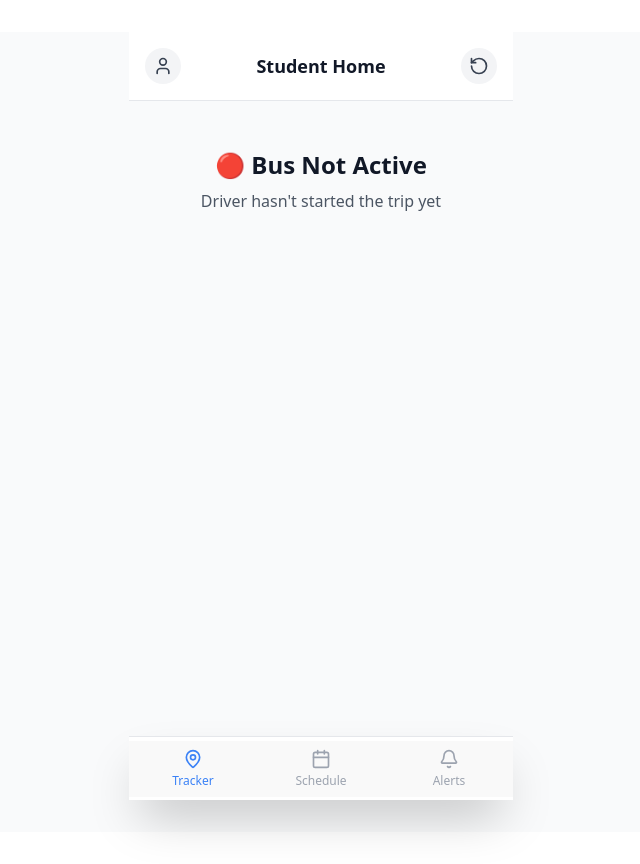
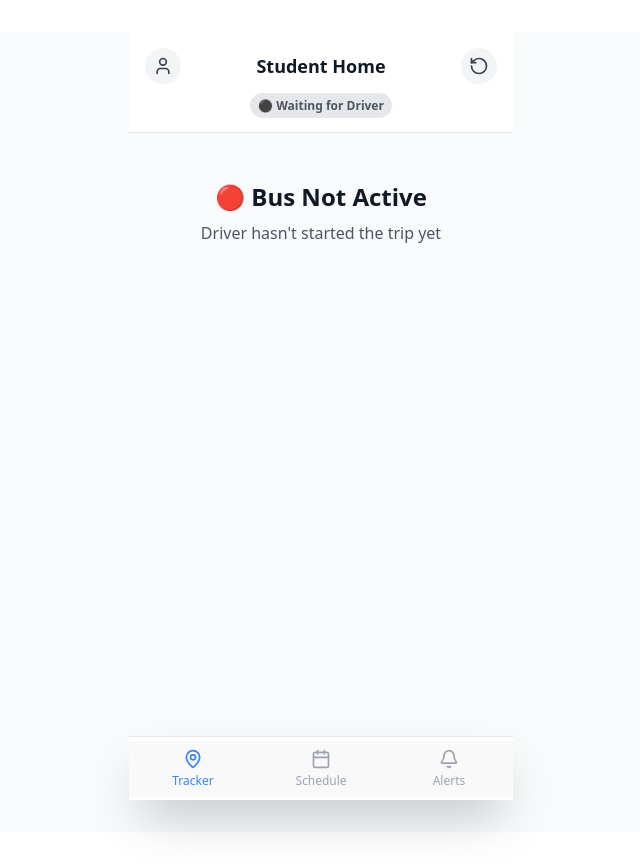
Before and after one commit to sumanthkatta-dev/Last-seat, a React (Vite) app: page /track in a window 1280 px wide. Shown: the whole page, without its empty margins (319-959 px from the left). Built offline with nearby package versions, Linux system fonts and the light colour scheme.

Commit message:
debug: Add live status indicator and bus location debug info to student page

```diff
--- a/src/pages/StudentTracker.tsx
+++ b/src/pages/StudentTracker.tsx
@@ -264,6 +264,16 @@ const StudentTracker = () => {
               <RotateCcw className="w-5 h-5" />
             </button>
           </div>
+          {/* Debug Status */}
+          <div className="mt-2 text-center">
+            <span className={`text-xs font-bold px-2 py-1 rounded-full ${
+              isLive
+                ? 'bg-green-100 text-green-700'
+                : 'bg-gray-200 text-gray-600'
+            }`}>
+              {isLive ? '🟢 Driver Active' : '⚫ Waiting for Driver'}
+            </span>
+          </div>
         </div>
 
         {/* ETA Display (Always Visible) */}
@@ -273,6 +283,12 @@ const StudentTracker = () => {
               <p className="text-teal-600 font-bold text-xs uppercase mb-2">ETA</p>
               <h2 className="text-4xl font-bold text-gray-900 mb-1">{eta} mins</h2>
               <p className="text-gray-600 text-sm">Approaching {getCurrentStop().name}</p>
+            </div>
+            {/* Debug Info */}
+            <div className="mt-4 p-3 bg-gray-50 rounded-lg border border-gray-200 text-xs text-gray-600">
+              <p>📍 Bus: {busLocation.lat.toFixed(4)}, {busLocation.lng.toFixed(4)}</p>
+              <p>🛑 Current Stop Index: {currentStopIndex}</p>
+              <p>📍 Current Stop: {getCurrentStop().name}</p>
             </div>
           </div>
         )}
```
